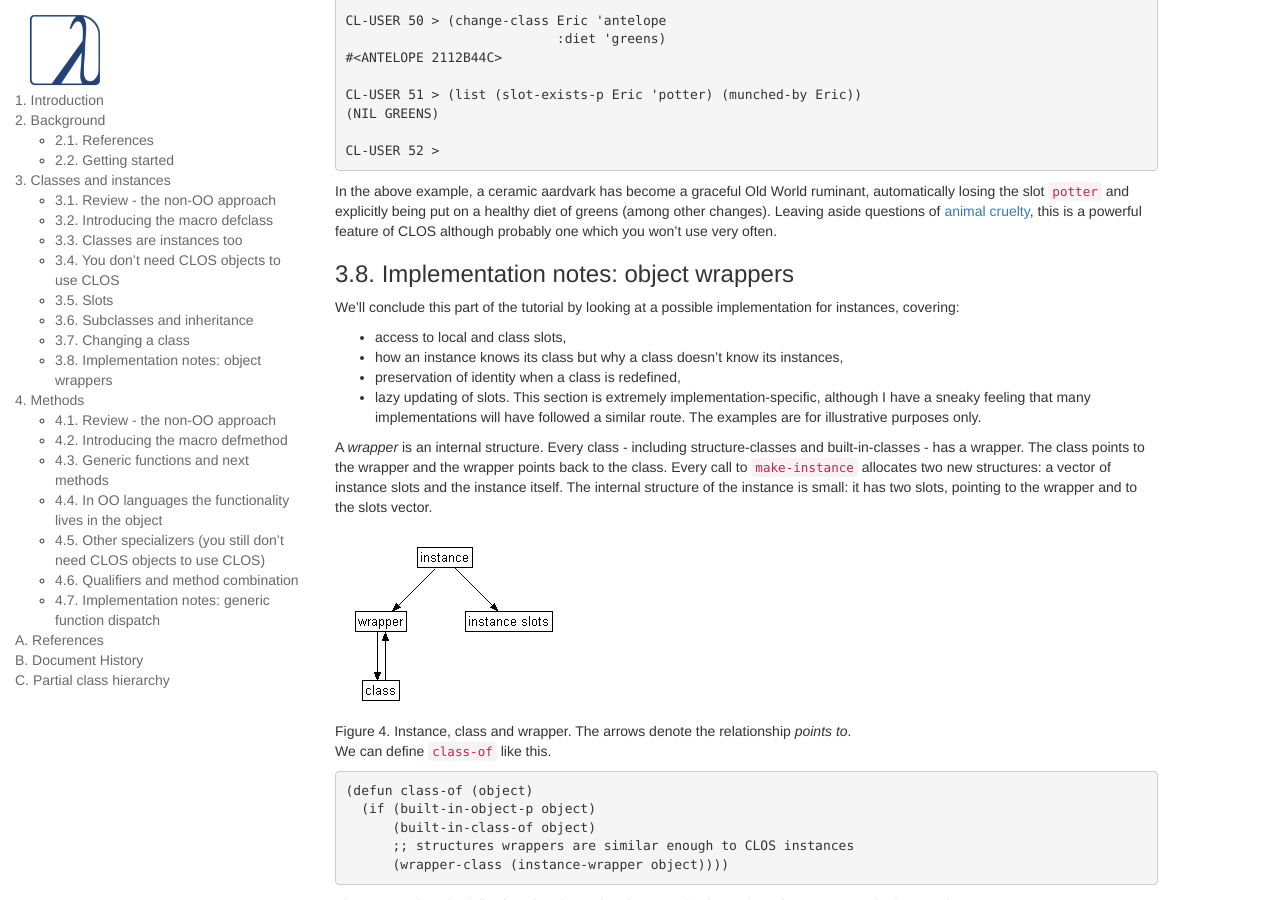
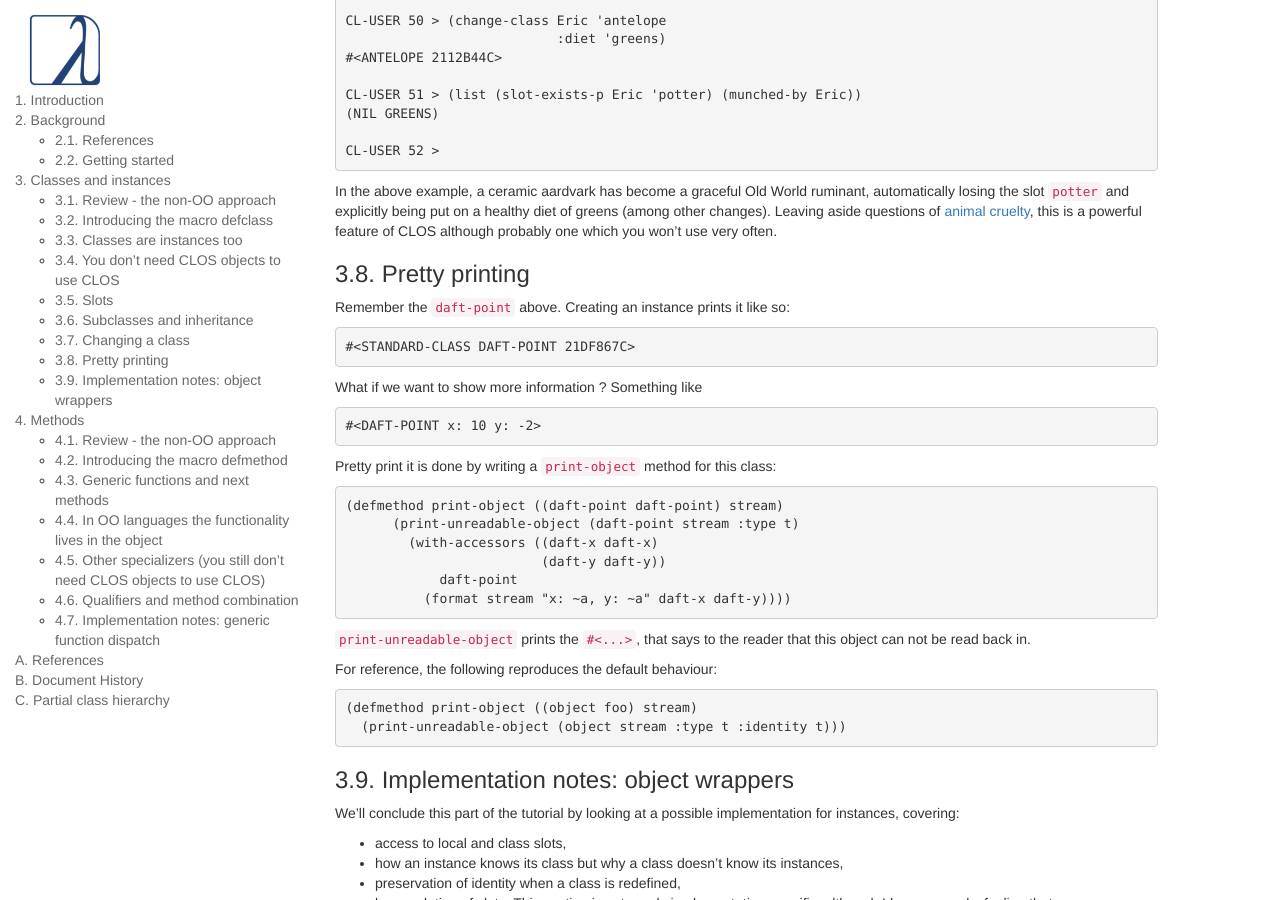
Before and after one commit to LispCookbook/cl-cookbook, a Jekyll site: the page built from clos.md, in a window 1280 px wide and 900 px high, scrolled down 12045 px. Built offline with Jekyll 4.4.1, drawn with Linux system fonts in a browser that asks for light colours.

Commit message:
clos - pretty printing objects with the print-object method.

```diff
--- a/clos.md
+++ b/clos.md
@@ -876,8 +876,39 @@ In the above example, a ceramic aardvark has become a graceful Old
     this is a powerful feature of CLOS although probably one which you
     won't use very often.
 
-
-### 3.8. Implementation notes: object wrappers
+### 3.8. Pretty printing
+
+Remember the `daft-point` above. Creating an instance prints it like so:
+
+    #<STANDARD-CLASS DAFT-POINT 21DF867C>
+
+What if we want to show more information ? Something like
+
+    #<DAFT-POINT x: 10 y: -2>
+
+Pretty print it is done by writing a `print-object` method for this class:
+
+~~~lisp
+(defmethod print-object ((daft-point daft-point) stream)
+      (print-unreadable-object (daft-point stream :type t)
+        (with-accessors ((daft-x daft-x)
+                         (daft-y daft-y))
+            daft-point
+          (format stream "x: ~a, y: ~a" daft-x daft-y))))
+~~~
+
+`print-unreadable-object` prints the `#<...>`, that says to the reader
+that this object can not be read back in.
+
+For reference, the following reproduces the default behaviour:
+
+~~~lisp
+(defmethod print-object ((object foo) stream)
+  (print-unreadable-object (object stream :type t :identity t)))
+~~~
+
+
+### 3.9. Implementation notes: object wrappers
 
 We'll conclude this part of the tutorial by looking at a possible
     implementation for instances, covering:
```
